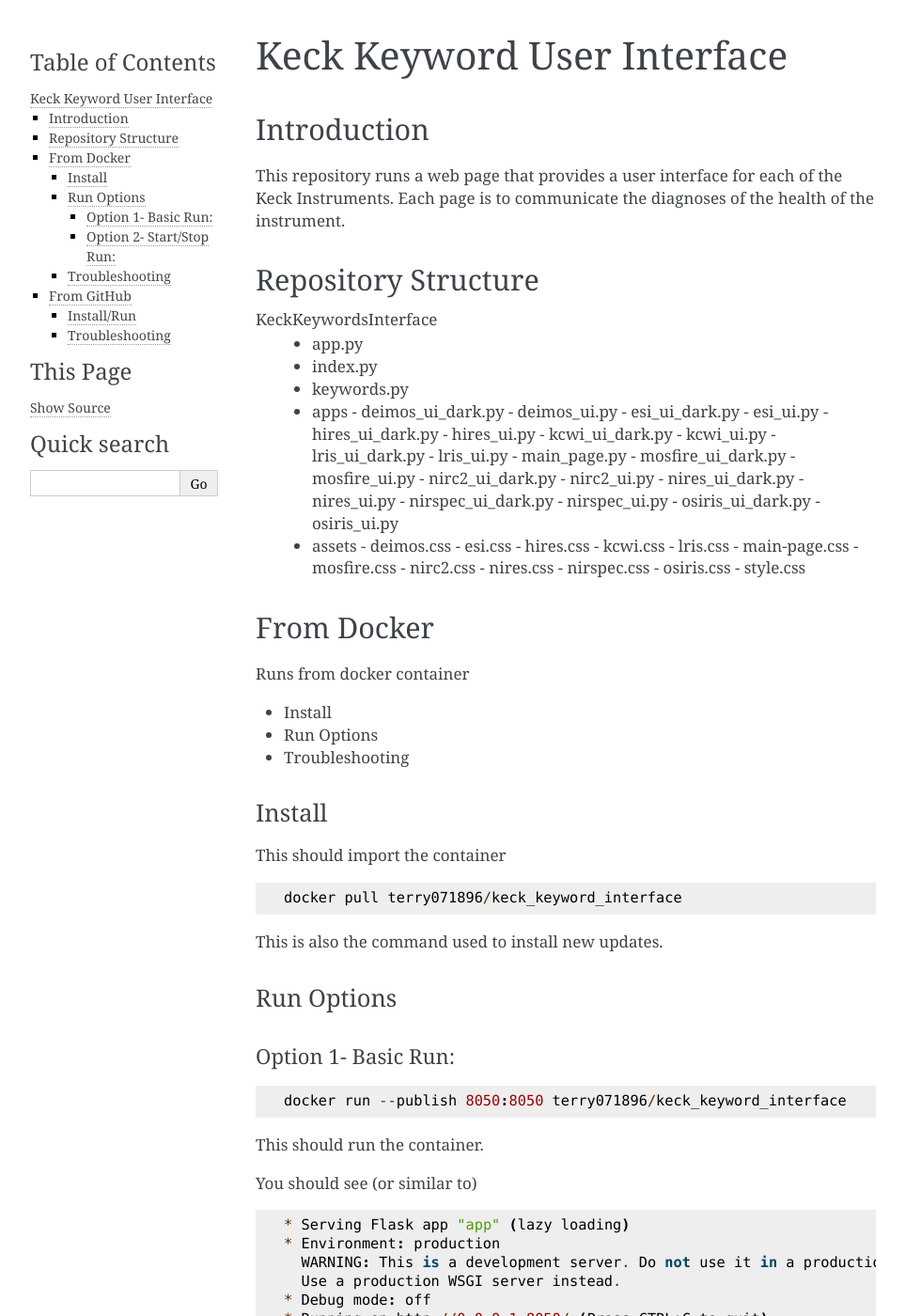
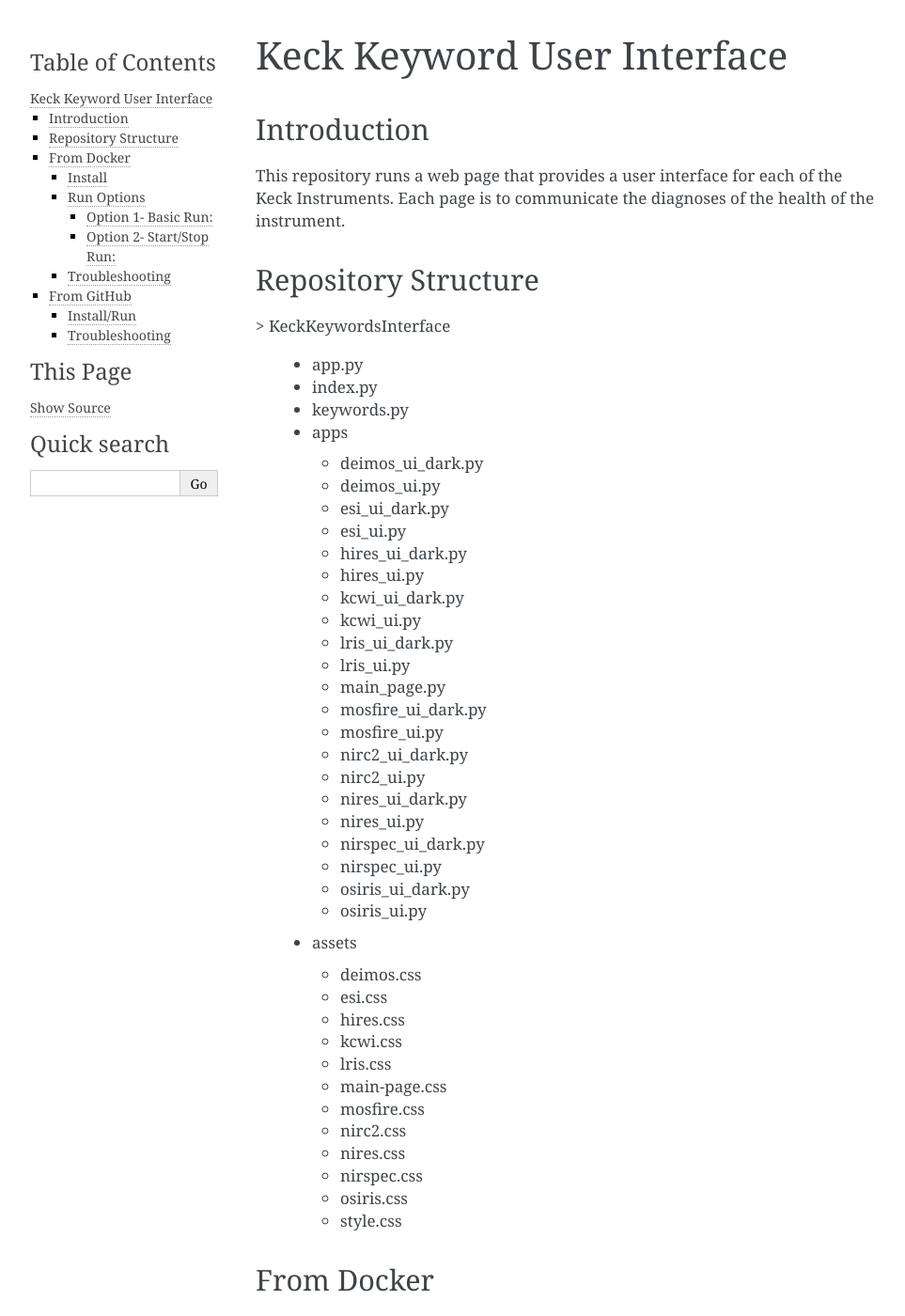
Before and after one commit to Terry071896/KeckKeywordInterface, a Sphinx documentation site: the page built from docs/source/keckkeywordinterface/installation.rst, in a window 1280 px wide and 1400 px high. Shown: the whole window at 94% size, without its empty margins (148-1111 px from the left). Built offline with Sphinx 7.4.7, drawn with Linux system fonts in a browser that asks for light colours.

Commit message:
fix bullets

```diff
--- a/docs/source/keckkeywordinterface/installation.rst
+++ b/docs/source/keckkeywordinterface/installation.rst
@@ -11,11 +11,13 @@
 
 Repository Structure
 ~~~~~~~~~~~~~~~~~~~~
-KeckKeywordsInterface
+> KeckKeywordsInterface
+
   - app.py
   - index.py
   - keywords.py
   - apps
+
     - deimos_ui_dark.py
     - deimos_ui.py
     - esi_ui_dark.py
@@ -37,7 +39,9 @@
     - nirspec_ui.py
     - osiris_ui_dark.py
     - osiris_ui.py
+
   - assets
+
     - deimos.css
     - esi.css
     - hires.css
```
